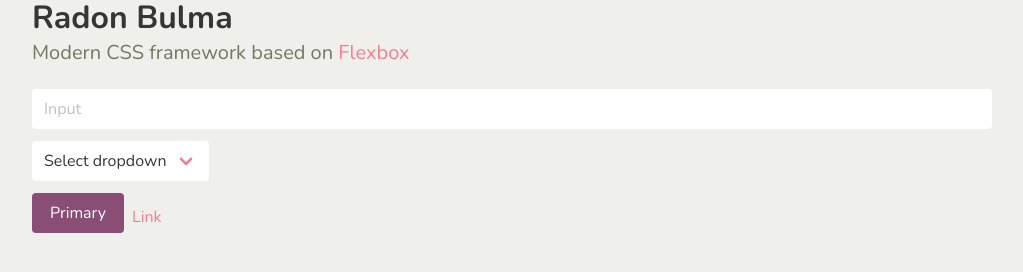
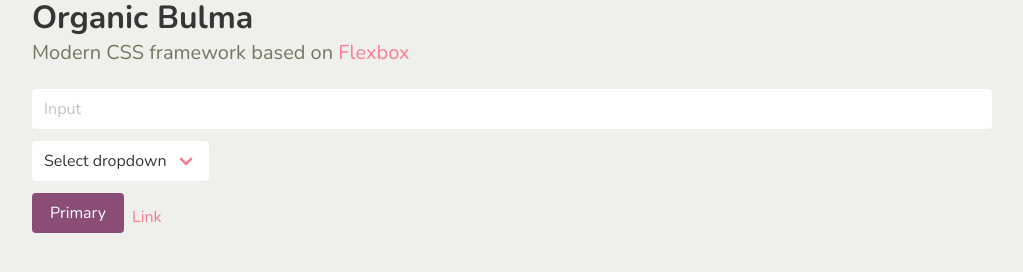
Before and after one commit to liemlylac/organic-bulma, a website built with webpack: page src/index.html in a window 1280 px wide. Shown: the whole page, without its empty margins (128-1151 px from the left). Built offline with nearby package versions, Linux system fonts and the light colour scheme; files whose address does not match are found by name.

Commit message:
Rename to Organic

```diff
--- a/src/index.html
+++ b/src/index.html
@@ -4,13 +4,13 @@
   <meta charset="utf-8">
   <meta http-equiv="X-UA-Compatible" content="IE=edge">
   <meta name="viewport" content="width=device-width, initial-scale=1">
-  <title>Radon Bulma</title>
+  <title>Organic Bulma</title>
   <link rel="stylesheet" href="css/styles.css">
 </head>
 <body>
 <section>
   <div class="container">
-    <h1 class="title">Radon Bulma</h1>
+    <h1 class="title">Organic Bulma</h1>
 
     <p class="subtitle">
       Modern CSS framework based on <a href="https://developer.mozilla.org/en-US/docs/Web/CSS/CSS_Flexible_Box_Layout/Basic_Concepts_of_Flexbox">Flexbox</a>
--- a/webpack.config.js
+++ b/webpack.config.js
@@ -1,6 +1,7 @@
 const path = require('path');
 const MiniCssExtractPlugin = require('mini-css-extract-plugin')
 const HtmlWebpackPlugin = require('html-webpack-plugin');
+
 module.exports = {
   entry: './src/index.js',
   output: {
```
Also changed, not shown: package.json (+4 -4 lines), README.md, 1 other file.
